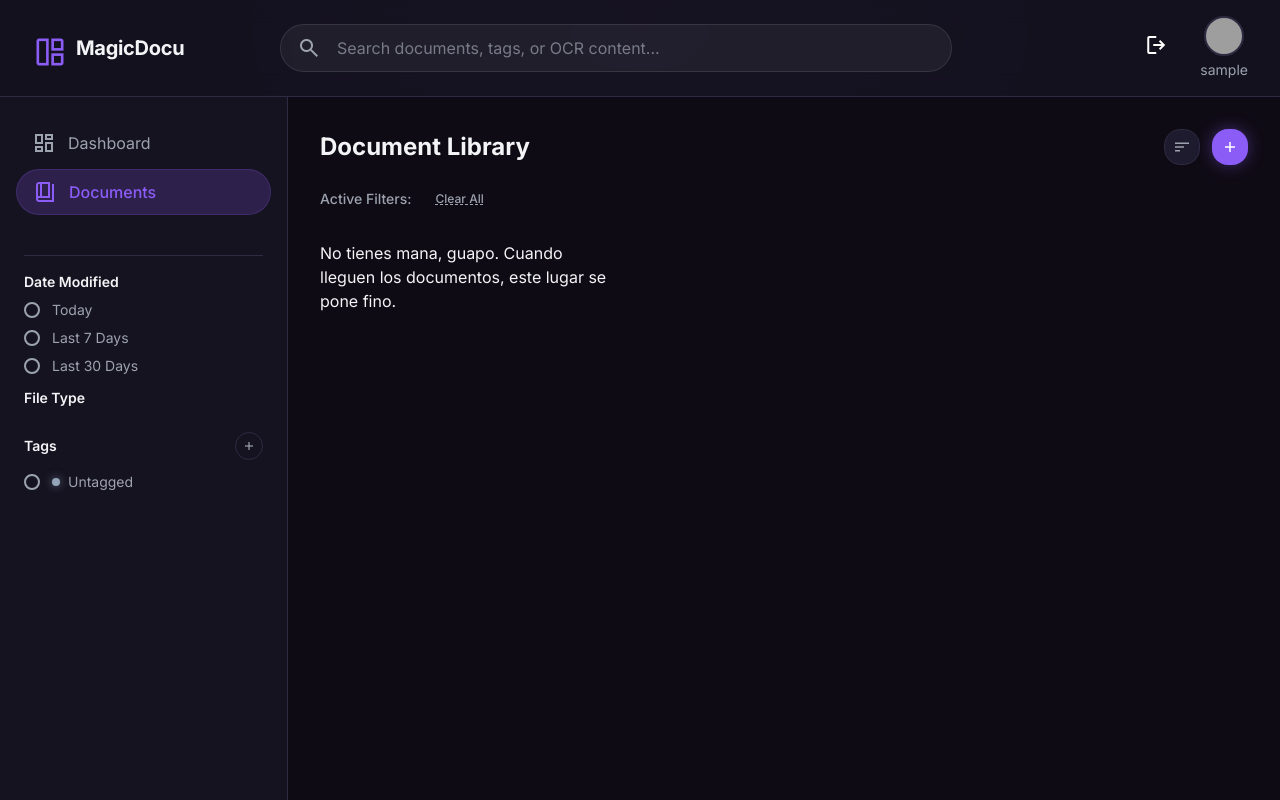
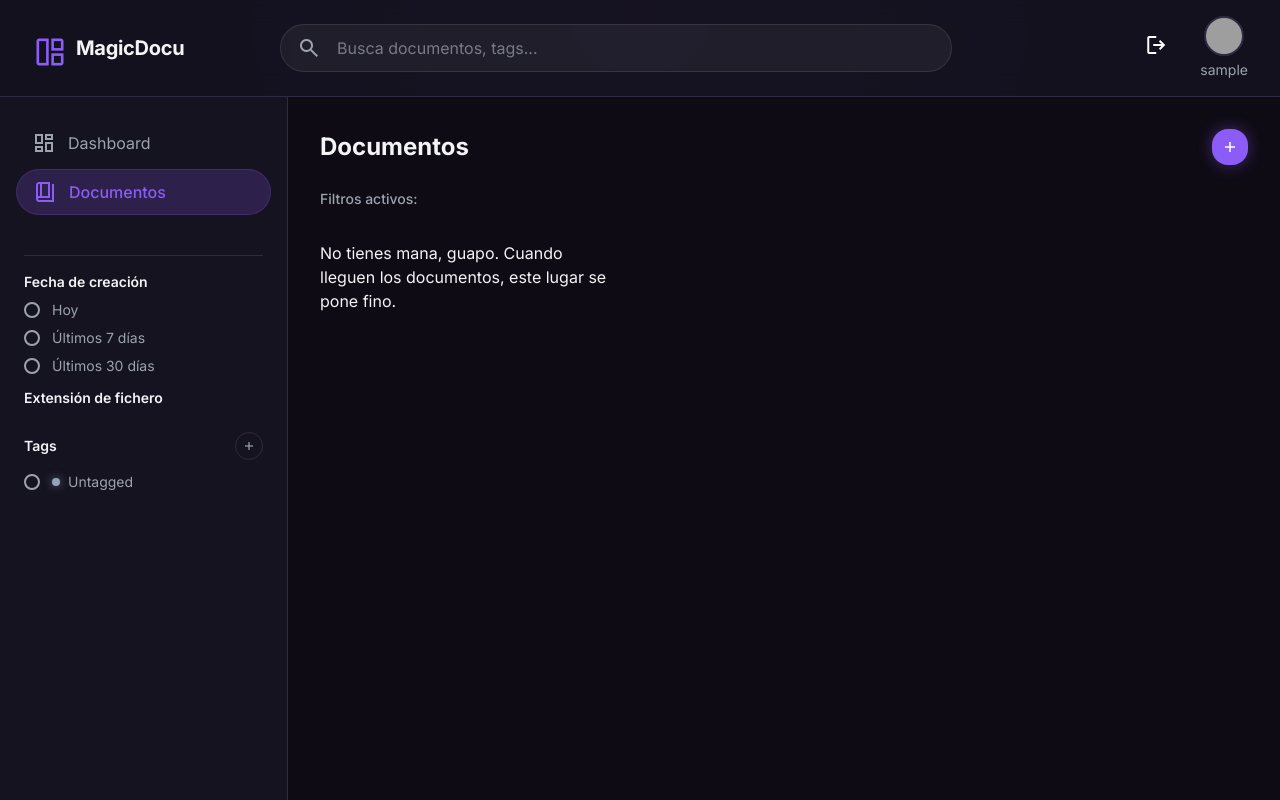
Before and after one commit to Sprinter05/magicdocu, a Django app: page /documents/ in a window 1280 px wide. Run offline with Django 5.2, Linux system fonts and the light colour scheme; the visitor is signed in with stand-in values (Sample User, id 1); data that the repository does not hold is empty; parts of the project's set-up code (start-up, migrations or seed data) failed here and were passed over; some libraries are stand-ins or nearby versions; grey boxes are pictures that could not be loaded.

Commit message:
Translations

```diff
--- a/backend/core/templates/documents.html
+++ b/backend/core/templates/documents.html
@@ -17,7 +17,7 @@
             <a class="flex items-center gap-3 px-4 py-2.5 rounded-xl bg-primary/20 text-primary font-medium border border-primary/20"
                 href="#">
                 <span class="material-symbols-outlined">book_4</span>
-                <span>Documents</span>
+                <span>Documentos</span>
             </a>
         </div>
         <div class="h-px bg-border-dark my-2 mx-2"></div>
@@ -25,8 +25,7 @@
             <div class="flex flex-col gap-3">
                 <div class="flex flex-col gap-2 group cursor-pointer">
                     <span
-                        class="text-sm font-semibold text-text-primary group-hover:text-primary transition-colors">Date
-                        Modified</span>
+                        class="text-sm font-semibold text-text-primary group-hover:text-primary transition-colors">Fecha de creación</span>
                     <div class="flex flex-col gap-2">
                         <label class="flex items-center gap-3 cursor-pointer group">
                             <div class="relative flex items-center">
@@ -36,7 +35,7 @@
                                     class="material-symbols-outlined text-black text-[10px] absolute left-1/2 top-1/2 -translate-x-1/2 -translate-y-1/2 opacity-0 peer-checked:opacity-100 pointer-events-none font-bold">check</span>
                             </div>
                             <span
-                                class="text-sm text-text-secondary group-hover:text-text-primary transition-colors">Today</span>
+                                class="text-sm text-text-secondary group-hover:text-text-primary transition-colors">Hoy</span>
                         </label>
                         <label class="flex items-center gap-3 cursor-pointer group">
                             <div class="relative flex items-center">
@@ -46,8 +45,7 @@
                                     class="material-symbols-outlined text-black text-[10px] absolute left-1/2 top-1/2 -translate-x-1/2 -translate-y-1/2 opacity-0 peer-checked:opacity-100 pointer-events-none font-bold">check</span>
                             </div>
                             <span
-                                class="text-sm text-text-secondary group-hover:text-text-primary transition-colors">Last
-                                7 Days</span>
+                                class="text-sm text-text-secondary group-hover:text-text-primary transition-colors">Últimos 7 días</span>
                         </label>
                         <label class="flex items-center gap-3 cursor-pointer group">
                             <div class="relative flex items-center">
@@ -57,16 +55,14 @@
                                     class="material-symbols-outlined text-black text-[10px] absolute left-1/2 top-1/2 -translate-x-1/2 -translate-y-1/2 opacity-0 peer-checked:opacity-100 pointer-events-none font-bold">check</span>
                             </div>
                             <span
-                                class="text-sm text-text-secondary group-hover:text-text-primary transition-colors">Last
-                                30 Days</span>
+                                class="text-sm text-text-secondary group-hover:text-text-primary transition-colors">Últimos 30 días</span>
                         </label>
                     </div>
                 </div>
                 <div class="flex flex-col gap-3">
                     <div class="flex items-center justify-between group cursor-pointer">
                         <span
-                            class="text-sm font-semibold text-text-primary group-hover:text-primary transition-colors">File
-                            Type</span>
+                            class="text-sm font-semibold text-text-primary group-hover:text-primary transition-colors">Extensión de fichero</span>
                     </div>
                     <div class="flex flex-wrap gap-2">
                         {% for ext in all_extensions %}
@@ -180,12 +176,8 @@
         <div class="max-w-[1600px] mx-auto">
             <div class="flex flex-col gap-6 mb-8">
                 <div class="flex items-center justify-between">
-                    <h1 class="text-2xl font-bold text-text-primary">Document Library</h1>
+                    <h1 class="text-2xl font-bold text-text-primary">Documentos</h1>
                     <div class="flex items-center gap-3">
-                        <button
-                            class="flex items-center justify-center size-9 rounded-lg bg-background-card border border-border-dark text-text-secondary hover:text-white hover:border-primary/50 transition-colors shadow-sm">
-                            <span class="material-symbols-outlined text-[20px]">sort</span>
-                        </button>
                         <button
                             class="flex items-center justify-center size-9 rounded-lg bg-primary text-white shadow-[0_0_15px_rgba(139,92,246,0.4)] hover:bg-primary/90 transition-colors">
                             <span class="material-symbols-outlined text-[20px]">add</span>
@@ -193,7 +185,7 @@
                     </div>
                 </div>
                 <div class="flex flex-wrap gap-2 items-center">
-                    <span class="text-sm text-text-secondary font-medium mr-2">Active Filters:</span>
+                    <span class="text-sm text-text-secondary font-medium mr-2">Filtros activos:</span>
                     <div id="activetypefilters"
                         class="flex items-center gap-1.5 px-3 py-1 bg-white/5 border border-primary/40 rounded-full shadow-sm text-sm text-text-primary group transition-all hover:bg-white/10">
                         <span class="text-xs font-semibold text-secondary-accent">Type:</span>
@@ -213,9 +205,6 @@
                             <span class="material-symbols-outlined text-[14px]">close</span>
                         </button>
                     </div>
-                    <button type="button" data-action="clear-all"
-                        class="text-xs font-medium text-text-secondary hover:text-primary ml-2 underline decoration-dashed transition-colors">Clear
-                        All</button>
                 </div>
             </div>
             <div id="documents-container">
@@ -357,6 +346,8 @@
                     {% empty %}
                     <p>No tienes mana, guapo. Cuando lleguen los documentos, este lugar se pone fino.</p>
                     {% endfor %}
+                </div>
+                <div class="flex items-center justify-center mt-12 pb-8">
                 </div>
             </div>
         </div>
--- a/backend/core/templates/partials/header.html
+++ b/backend/core/templates/partials/header.html
@@ -15,7 +15,7 @@
     </div>
     <input type="text" name="q"
         class="flex-1 bg-transparent text-text-primary placeholder:text-text-secondary/70 focus:outline-none focus:ring-0 border-none h-full px-4 text-base"
-        placeholder="Search documents, tags, or OCR content..." value="{{ query|default:'' }}" />
+        placeholder="Busca documentos, tags..." value="{{ query|default:'' }}" />
     <button type="submit" class="flex items-center justify-center pr-4 text-text-secondary rounded-r-xl hover:text-primary transition-colors">
     </button>
 </form>
--- a/backend/users/templates/login.html
+++ b/backend/users/templates/login.html
@@ -19,8 +19,7 @@
             </div>
         </div>
 
-        <p class="text-sm text-slate-500 dark:text-slate-400 leading-relaxed">Organiza y busca tus documentos con OCR
-            inteligente. Accede para continuar donde lo dejaste.</p>
+        <p class="text-sm text-slate-500 dark:text-slate-400 leading-relaxed">Organiza y busca tus documentos. Accede para continuar donde lo dejaste.</p>
 
         <form method="POST" class="space-y-4">
             {% csrf_token %}
```
Also changed, not shown: backend/core/templates/dashboard.html (+4 -5 lines), backend/core/templates/document_detail.html (+13 -22 lines), backend/core/templates/index.html (+3 -23 lines), backend/users/templates/signup.html (+1 -6 lines).
